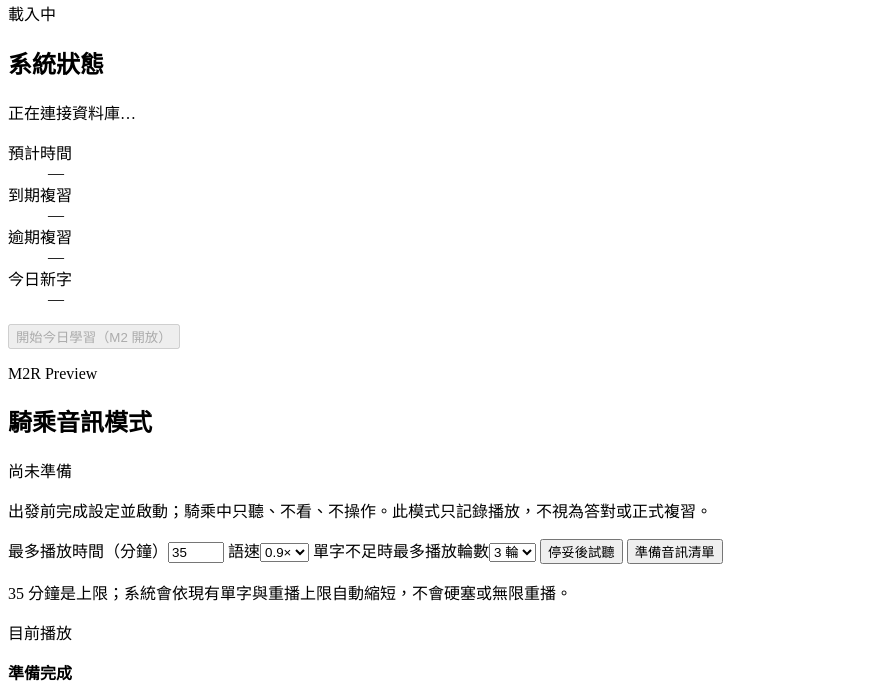
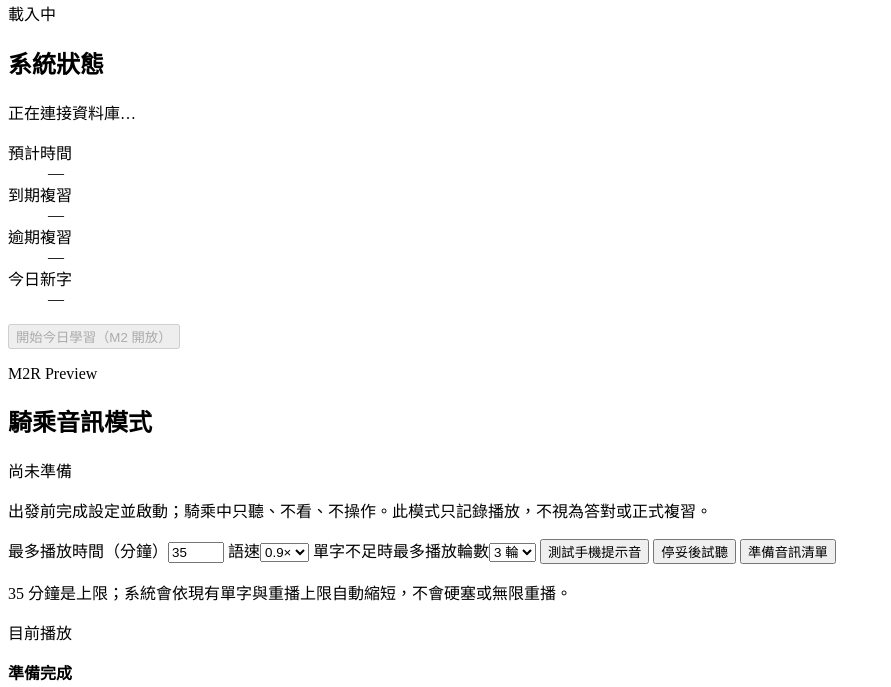
Before and after one commit to LDream-L/Evan-english-lab, a website: page appsscript/Index.html in a window 1280 px wide. Shown: the part 113-800 px from the top of the page, without its empty margins (0-891 px from the left). Drawn offline with Linux system fonts and the light colour scheme.

Commit message:
Add device tone test alongside speech test

```diff
--- a/appsscript/Index.html
+++ b/appsscript/Index.html
@@ -33,6 +33,7 @@
           <label>最多播放時間（分鐘）<input id="riding-minutes" type="number" min="5" max="60" step="1" value="35"></label>
           <label>語速<select id="riding-rate"><option value="0.8">0.8×</option><option value="0.9" selected>0.9×</option><option value="1">1.0×</option><option value="1.1">1.1×</option></select></label>
           <label>單字不足時最多播放輪數<select id="riding-passes"><option value="1">1 輪</option><option value="2">2 輪</option><option value="3" selected>3 輪</option></select></label>
+          <button id="test-riding-tone" type="button" class="secondary">測試手機提示音</button>
           <button id="test-riding-audio" type="button" class="secondary">停妥後試聽</button>
           <button id="prepare-riding" type="button">準備音訊清單</button>
         </div>
```
